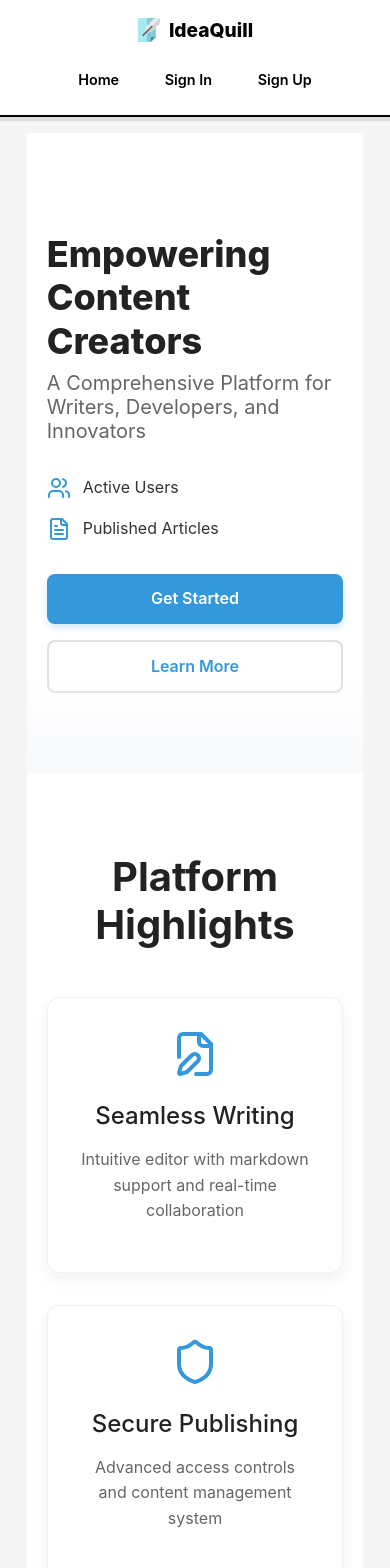
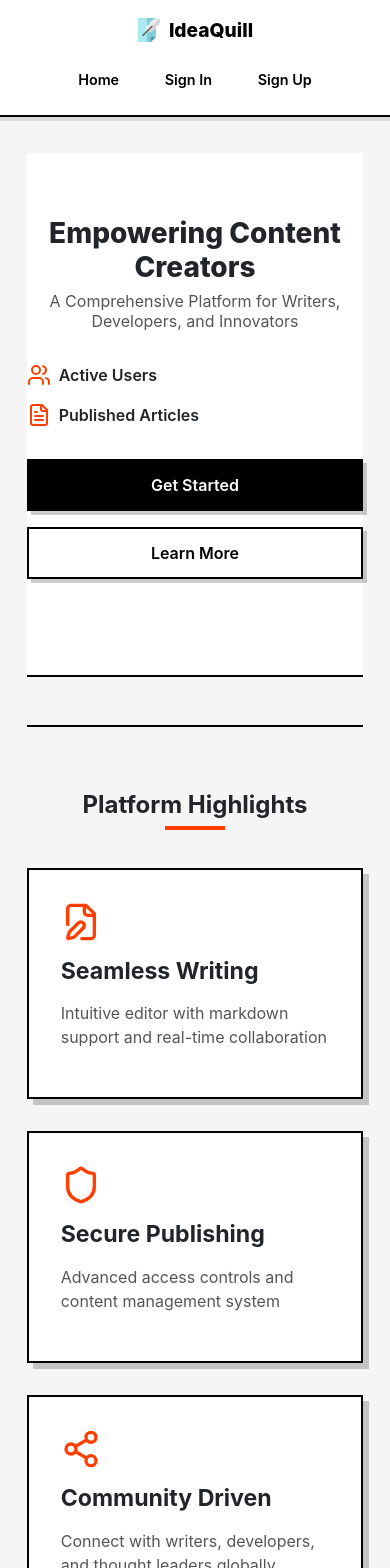
Before and after one commit to Omkasar27/IdeaQuill, a React (Vite) app in the folder client/: page / in a window 390 px wide. Shown: the top 1568 px of the page. Built offline with nearby package versions, Linux system fonts and the light colour scheme; no server answers.

Commit message:
Home.css

```diff
--- a/client/src/components/common/Home.css
+++ b/client/src/components/common/Home.css
@@ -1,179 +1,172 @@
-/* Base styling */
+/* Home.css */
 .container {
-  background-color: white;
-  min-height: 100vh;
-  font-family: 'Inter', 'Segoe UI', system-ui, sans-serif;
-  color: #333;
-  line-height: 1.6;
+  width: 100%;
+  max-width: 1200px;
+  margin: 0 auto;
+  padding: 0 1rem;
 }
 
-/* Hero section styling */
+/* Hero Section */
 .hero-section {
-  padding: 80px 20px;
-  background-color: white;
-  position: relative;
-}
-
-.hero-section::after {
-  content: '';
-  position: absolute;
-  bottom: 0;
-  left: 0;
-  right: 0;
-  height: 100px;
-  background: linear-gradient(180deg, rgba(245,247,250,0) 0%, rgba(245,247,250,0.8) 100%);
-  z-index: 1;
+  padding: 4rem 0;
+  background-color: #fff;
+  border-bottom: 2px solid #000;
+  margin-bottom: 3rem;
 }
 
 .hero-content {
-  max-width: 1200px;
-  margin: 0 auto;
   display: flex;
+  flex-direction: column;
   align-items: center;
 }
 
 .hero-text {
-  max-width: 600px;
+  text-align: center;
+  margin-bottom: 2rem;
 }
 
 .hero-title {
-  font-size: 3rem;
+  font-size: 2.5rem;
   font-weight: 800;
-  margin-bottom: 1.5rem;
-  color: #222;
-  line-height: 1.2;
+  margin-bottom: 1rem;
+  display: flex;
+  flex-direction: column;
 }
 
 .hero-subtitle {
-  display: block;
-  font-size: 1.5rem;
+  font-size: 1.2rem;
   font-weight: 400;
-  color: #666;
+  color: #555;
   margin-top: 0.5rem;
 }
 
 .hero-stats {
   display: flex;
-  gap: 2rem;
+  justify-content: center;
+  gap: 3rem;
   margin: 2rem 0;
 }
 
 .stat-item {
   display: flex;
   align-items: center;
-  gap: 0.75rem;
+  gap: 0.5rem;
+  font-weight: 600;
 }
 
 .stat-icon {
-  color: #3498db;
+  color: #ff3e00;
 }
 
 .hero-cta {
   display: flex;
   gap: 1rem;
+  justify-content: center;
   margin-top: 2rem;
 }
 
-/* Button styles */
-.primary-button, .secondary-button {
-  padding: 12px 24px;
-  border-radius: 8px;
+.primary-button {
+  background-color: #000;
+  color: #fff;
+  padding: 0.75rem 1.5rem;
+  border: 2px solid #000;
+  text-decoration: none;
   font-weight: 600;
+  box-shadow: 4px 4px 0 rgba(0, 0, 0, 0.2);
   transition: all 0.2s ease;
-  text-decoration: none;
-  display: inline-flex;
-  align-items: center;
-  justify-content: center;
-}
-
-.primary-button {
-  background-color: #3498db;
-  color: white;
-  box-shadow: 0 4px 6px rgba(52, 152, 219, 0.2);
 }
 
 .primary-button:hover {
-  background-color: #2980b9;
-  transform: translateY(-2px);
-  box-shadow: 0 6px 8px rgba(52, 152, 219, 0.3);
+  transform: translate(-2px, -2px);
+  box-shadow: 6px 6px 0 rgba(0, 0, 0, 0.2);
 }
 
 .secondary-button {
-  background-color: white;
-  color: #3498db;
-  border: 2px solid #e0e0e0;
+  background-color: #fff;
+  color: #000;
+  padding: 0.75rem 1.5rem;
+  border: 2px solid #000;
+  text-decoration: none;
+  font-weight: 600;
+  box-shadow: 4px 4px 0 rgba(0, 0, 0, 0.2);
+  transition: all 0.2s ease;
 }
 
 .secondary-button:hover {
-  border-color: #3498db;
-  color: #2980b9;
+  transform: translate(-2px, -2px);
+  box-shadow: 6px 6px 0 rgba(0, 0, 0, 0.2);
 }
 
-/* Features section */
+/* Features Section */
 .features-section {
-  padding: 80px 20px;
-  background-color: white;
+  padding: 4rem 0;
+  background-color: #f5f5f5;
+  border-top: 2px solid #000;
+  border-bottom: 2px solid #000;
+  margin-bottom: 3rem;
 }
 
 .section-title {
   text-align: center;
-  font-size: 2.5rem;
+  font-size: 2rem;
+  font-weight: 700;
   margin-bottom: 3rem;
-  color: #222;
-  font-weight: 700;
+  position: relative;
+}
+
+.section-title:after {
+  content: '';
+  position: absolute;
+  width: 60px;
+  height: 4px;
+  background-color: #ff3e00;
+  bottom: -10px;
+  left: 50%;
+  transform: translateX(-50%);
 }
 
 .features-grid {
   display: grid;
-  grid-template-columns: repeat(auto-fit, minmax(280px, 1fr));
+  grid-template-columns: repeat(auto-fit, minmax(300px, 1fr));
   gap: 2rem;
-  max-width: 1200px;
-  margin: 0 auto;
 }
 
 .feature-card {
-  background-color: white;
-  border-radius: 12px;
+  background-color: #fff;
   padding: 2rem;
-  transition: all 0.3s ease;
-  border: 1px solid #f0f0f0;
-  box-shadow: 0 8px 16px rgba(0, 0, 0, 0.05);
-  display: flex;
-  flex-direction: column;
-  align-items: center;
-  text-align: center;
+  border: 2px solid #000;
+  box-shadow: 6px 6px 0 rgba(0, 0, 0, 0.2);
+  transition: all 0.2s ease;
 }
 
 .feature-card:hover {
-  transform: translateY(-8px);
-  box-shadow: 0 12px 20px rgba(0, 0, 0, 0.08);
+  transform: translate(-2px, -2px);
+  box-shadow: 8px 8px 0 rgba(0, 0, 0, 0.2);
 }
 
 .feature-icon {
-  color: #3498db;
-  margin-bottom: 1.5rem;
-  font-size: 2rem;
-  width: 48px;
-  height: 48px;
+  color: #ff3e00;
+  margin-bottom: 1rem;
+  width: 40px;
+  height: 40px;
 }
 
 .feature-card h3 {
-  font-size: 1.5rem;
   margin-bottom: 1rem;
-  color: #222;
+  font-weight: 700;
 }
 
 .feature-card p {
-  color: #666;
-  line-height: 1.6;
+  color: #555;
+  line-height: 1.5;
 }
 
-/* Tech stack section */
+/* Tech Stack Section */
 .tech-stack-section {
-  padding: 60px 20px;
-  background-color: #f9f9f9;
-  border-top: 1px solid #eee;
-  border-bottom: 1px solid #eee;
+  padding: 4rem 0;
+  background-color: #fff;
+  border-top: 2px solid #000;
+  margin-bottom: 3rem;
 }
 
 .tech-logos {
@@ -181,222 +174,172 @@
   justify-content: center;
   flex-wrap: wrap;
   gap: 3rem;
-  max-width: 1200px;
-  margin: 0 auto;
 }
 
 .tech-logo {
   display: flex;
   flex-direction: column;
   align-items: center;
-  gap: 0.75rem;
+  gap: 0.5rem;
 }
 
 .logo-icon {
-  color: #555;
   width: 40px;
   height: 40px;
+  color: #000;
 }
 
-.tech-logo span {
-  font-weight: 500;
-  color: #555;
-}
-
-/* Authenticated section */
-/* Add these styles to your Home.css file to enhance the role selection UI */
-
+/* Authenticated Section */
 .authenticated-section {
+  display: flex;
+  flex-direction: column;
+  align-items: center;
+  padding: 3rem 1rem;
   max-width: 800px;
-  margin: 80px auto;
-  padding: 40px;
-  background-color: #f8f9fa;
-  border-radius: 16px;
-  box-shadow: 0 10px 30px rgba(0, 0, 0, 0.1);
+  margin: 0 auto;
 }
 
 .profile-card {
   display: flex;
   flex-direction: column;
   align-items: center;
-  margin-bottom: 40px;
+  background-color: #fff;
+  padding: 2rem;
+  border: 2px solid #000;
+  box-shadow: 6px 6px 0 rgba(0, 0, 0, 0.2);
+  margin-bottom: 2rem;
+  width: 100%;
+  max-width: 400px;
 }
 
 .profile-image {
   width: 100px;
   height: 100px;
   border-radius: 50%;
-  object-fit: cover;
-  border: 4px solid #ffffff;
-  box-shadow: 0 5px 15px rgba(0, 0, 0, 0.1);
+  border: 2px solid #000;
+  margin-bottom: 1rem;
 }
 
 .user-name {
-  margin-top: 16px;
-  font-size: 22px;
-  font-weight: 600;
-  color: #333;
+  font-size: 1.5rem;
+  font-weight: 700;
+  margin-bottom: 0.5rem;
 }
 
 .user-email {
-  margin-top: 4px;
-  font-size: 16px;
-  color: #666;
+  color: #555;
 }
 
 .role-title {
+  font-size: 1.5rem;
+  font-weight: 700;
+  margin-bottom: 1.5rem;
   text-align: center;
-  font-size: 24px;
-  font-weight: 500;
-  margin-bottom: 30px;
-  color: #333;
-  position: relative;
-}
-
-.role-title:after {
-  content: '';
-  display: block;
-  width: 60px;
-  height: 3px;
-  background: linear-gradient(90deg, #6366f1, #8b5cf6);
-  margin: 12px auto 0;
-  border-radius: 2px;
 }
 
 .error-message {
-  background-color: #fee2e2;
-  color: #b91c1c;
-  padding: 12px 16px;
-  border-radius: 8px;
-  margin-bottom: 20px;
+  color: #d32f2f;
+  background-color: #ffebee;
+  padding: 1rem;
+  border: 2px solid #d32f2f;
+  margin: 1rem 0;
+  width: 100%;
   text-align: center;
-  font-weight: 500;
-  border-left: 4px solid #ef4444;
+  font-weight: 600;
 }
 
 .role-cards {
-  display: flex;
-  gap: 30px;
-  justify-content: center;
-  margin-top: 30px;
+  display: grid;
+  grid-template-columns: repeat(auto-fit, minmax(250px, 1fr));
+  gap: 2rem;
+  width: 100%;
 }
 
 .role-card {
-  flex: 1;
-  max-width: 240px;
-  background: #fff;
-  border-radius: 12px;
-  padding: 30px 20px;
-  text-align: center;
+  display: flex;
+  flex-direction: column;
+  align-items: center;
+  background-color: #fff;
+  padding: 2rem;
+  border: 2px solid #000;
+  box-shadow: 6px 6px 0 rgba(0, 0, 0, 0.2);
   cursor: pointer;
-  transition: all 0.3s ease;
-  position: relative;
-  overflow: hidden;
-  border: 2px solid transparent;
-  box-shadow: 0 4px 12px rgba(0, 0, 0, 0.05);
+  transition: all 0.2s ease;
 }
 
 .role-card:hover {
-  transform: translateY(-5px);
-  box-shadow: 0 10px 20px rgba(0, 0, 0, 0.1);
+  transform: translate(-2px, -2px);
+  box-shadow: 8px 8px 0 rgba(0, 0, 0, 0.2);
 }
 
 .role-card.selected {
-  border-color: #6366f1;
-  box-shadow: 0 10px 25px rgba(99, 102, 241, 0.2);
-  transform: translateY(-5px);
-}
-
-.role-card.selected:before {
-  content: '';
-  position: absolute;
-  top: 0;
-  right: 0;
-  background: #6366f1;
-  width: 30px;
-  height: 30px;
-  border-bottom-left-radius: 30px;
-}
-
-.role-card.selected:after {
-  content: '✓';
-  position: absolute;
-  top: 3px;
-  right: 7px;
-  color: white;
-  font-size: 14px;
-  font-weight: bold;
+  border: 2px solid #ff3e00;
+  background-color: #fff9f7;
 }
 
 .role-icon {
-  width: 70px;
-  height: 70px;
-  border-radius: 50%;
   display: flex;
   align-items: center;
   justify-content: center;
-  margin: 0 auto 20px;
-  transition: all 0.3s ease;
+  width: 60px;
+  height: 60px;
+  border-radius: 50%;
+  margin-bottom: 1rem;
 }
 
 .author-icon {
-  background: linear-gradient(135deg, #6366f1, #8b5cf6);
-  color: white;
+  background-color: #ffe0d4;
+  color: #ff3e00;
 }
 
 .user-icon {
-  background: linear-gradient(135deg, #3b82f6, #60a5fa);
-  color: white;
+  background-color: #d4e9ff;
+  color: #0068d9;
 }
 
 .role-name {
-  font-size: 20px;
-  font-weight: 600;
-  margin-bottom: 10px;
-  color: #333;
+  font-size: 1.2rem;
+  font-weight: 700;
+  margin-bottom: 0.5rem;
 }
 
 .role-description {
-  font-size: 15px;
-  color: #666;
+  color: #555;
+  text-align: center;
   line-height: 1.5;
 }
 
-.role-card:hover .role-icon {
-  transform: scale(1.1);
+.loading-spinner {
+  display: flex;
+  flex-direction: column;
+  align-items: center;
+  justify-content: center;
+  padding: 2rem;
 }
 
-.loading-spinner {
-  text-align: center;
-  padding: 40px 0;
-  color: #6366f1;
-  font-weight: 500;
+.spinner {
+  width: 40px;
+  height: 40px;
+  border: 4px solid rgba(0, 0, 0, 0.1);
+  border-radius: 50%;
+  border-top-color: #ff3e00;
+  animation: spin 1s ease-in-out infinite;
+  margin-top: 1rem;
 }
 
-/* Add this simple pulse animation for the loading spinner */
-@keyframes pulse {
-  0% { opacity: 0.6; }
-  50% { opacity: 1; }
-  100% { opacity: 0.6; }
+@keyframes spin {
+  0% { transform: rotate(0deg); }
+  100% { transform: rotate(360deg); }
 }
 
-.loading-spinner p {
-  animation: pulse 1.5s infinite;
-}
-@keyframes spin {
-  to {
-    transform: rotate(360deg);
-  }
-}
-
-/* Responsive styling */
+/* Responsive styles */
 @media (max-width: 768px) {
   .hero-title {
-    font-size: 2.25rem;
+    font-size: 2rem;
   }
 
   .hero-subtitle {
-    font-size: 1.25rem;
+    font-size: 1rem;
   }
 
   .hero-stats {
@@ -404,11 +347,29 @@
     gap: 1rem;
   }
 
+  .features-grid {
+    grid-template-columns: 1fr;
+  }
+
+  .tech-logos {
+    gap: 1.5rem;
+  }
+}
+
+@media (max-width: 480px) {
+  .hero-title {
+    font-size: 1.75rem;
+  }
+
+  .section-title {
+    font-size: 1.5rem;
+  }
+
   .hero-cta {
     flex-direction: column;
   }
 
-  .authenticated-section {
-    padding: 40px 16px;
+  .role-cards {
+    grid-template-columns: 1fr;
   }
 }
```
